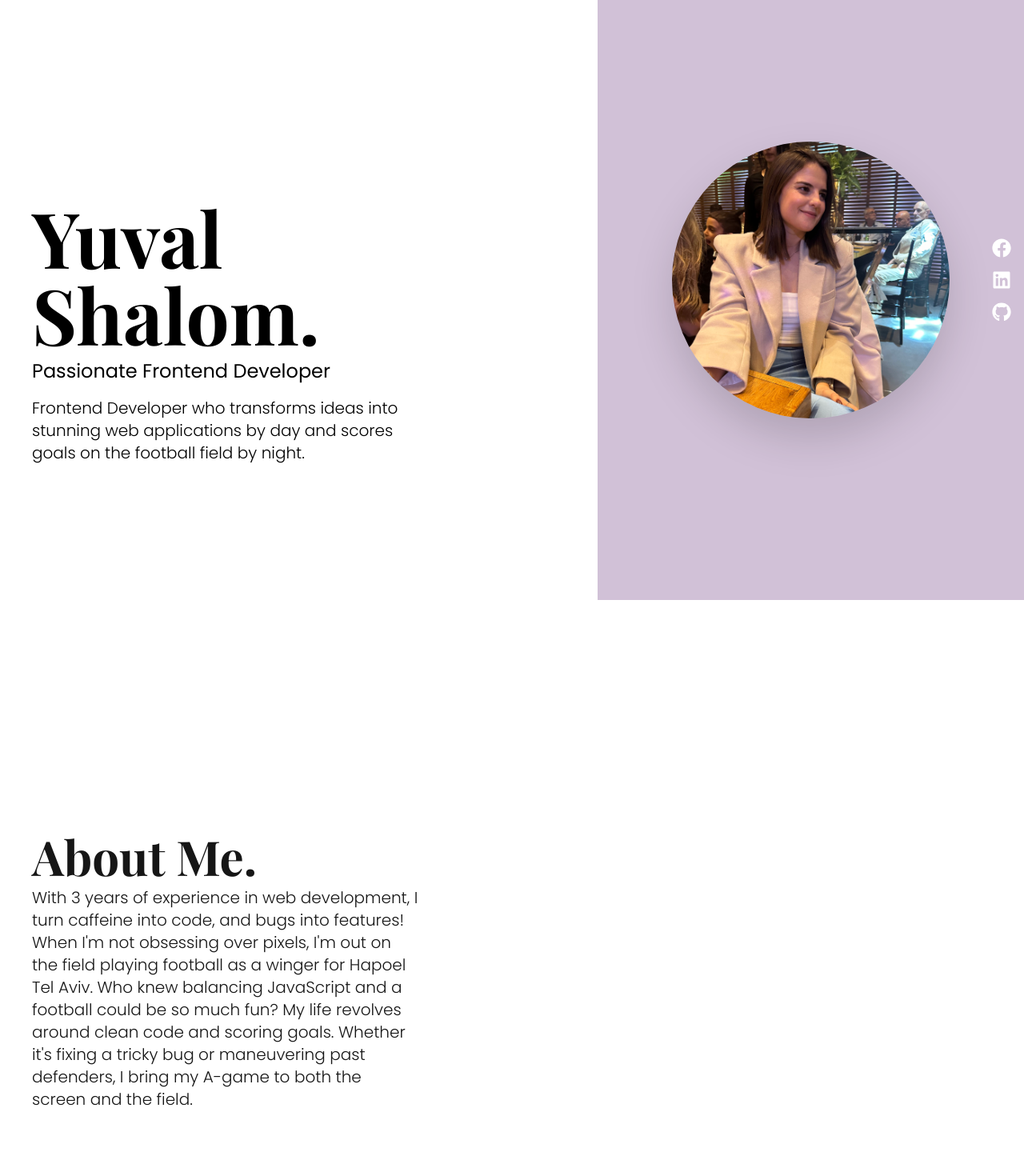
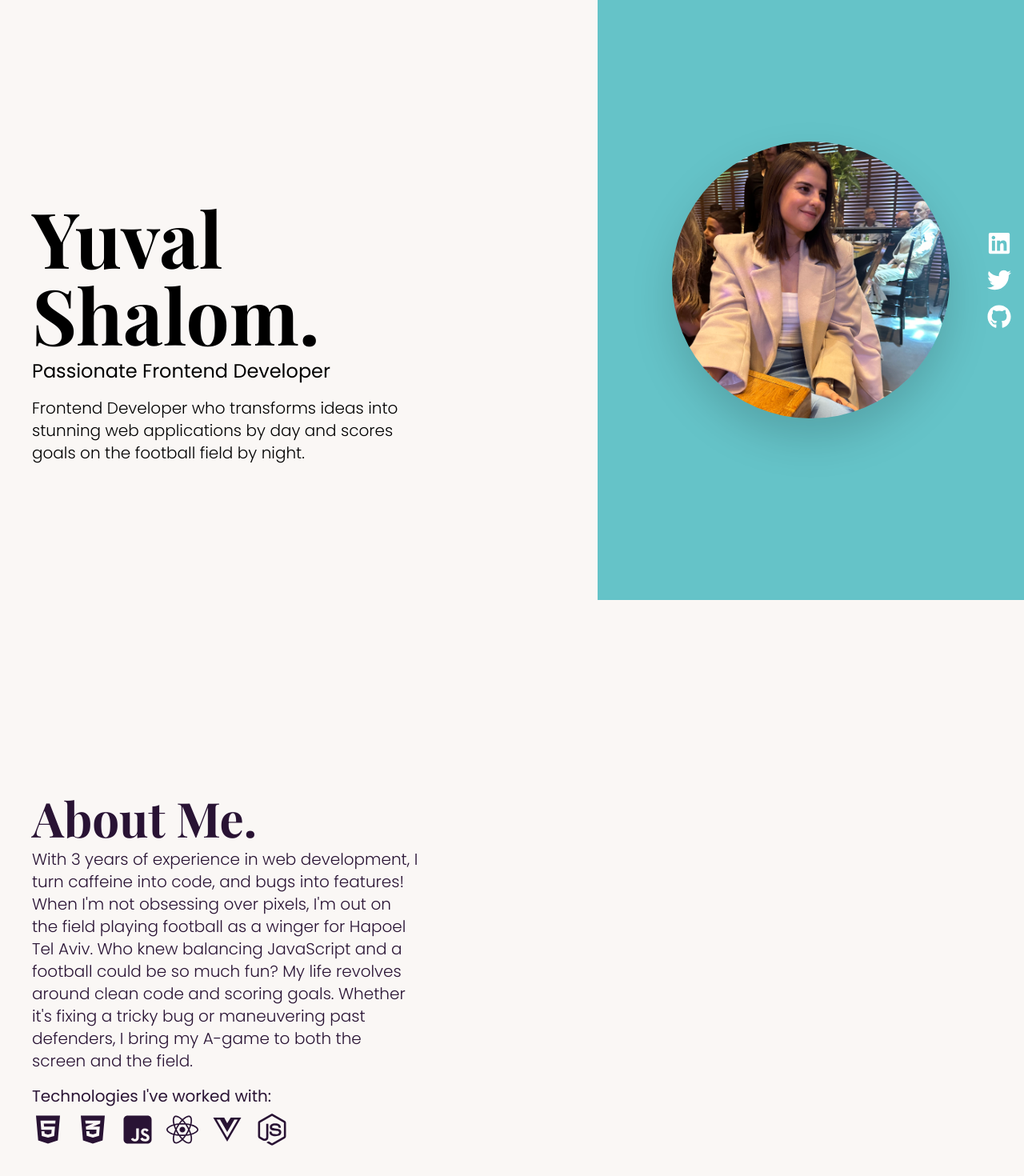
Before and after one commit to yuvalysh0/portfolio, a Next.js app: page / in a window 1280 px wide. Shown: the part 50-1520 px from the top of the page at 80% size. Built offline with nearby package versions, Linux system fonts and the light colour scheme.

Commit message:
Fixed theme and added icons

```diff
--- a/app/components/AboutMe.tsx
+++ b/app/components/AboutMe.tsx
@@ -1,8 +1,13 @@
 import React from 'react';
 import { aboutMe } from '../utils/aboutMe';
 import { playfair } from '../utils/fonts';
+import { techStack } from '../utils/techStack';
+import TechIcon from './TechIcon';
+import { IconName } from '@fortawesome/fontawesome-svg-core';
 
 const AboutMe = () => {
+  const iconStyle =
+    'transform hover:scale-110 transition-transform w-10 h-10 hover:text-primary';
   return (
     <div
       className="flex flex-col justify-center min-h-[70vh] md:min-h-screen p-10 md:pe-56"
@@ -13,7 +18,23 @@ const AboutMe = () => {
       >
         About Me.
       </h1>
-      <p className="text-lg md:text-xl font-light">{aboutMe.description}</p>
+      <p className="text-lg md:text-xl font-light mb-4">
+        {aboutMe.description}
+      </p>
+
+      <h2 className={`text-lg md:text-xl font-medium mb-2`}>
+        Technologies I've worked with:
+      </h2>
+      <div className="flex space-x-4">
+        {techStack.map(({ name, iconName }) => (
+          <TechIcon
+            key={name}
+            iconName={iconName as IconName}
+            name={name}
+            style={iconStyle}
+          />
+        ))}
+      </div>
     </div>
   );
 };
--- a/app/components/Experience.tsx
+++ b/app/components/Experience.tsx
@@ -10,7 +10,7 @@ const Experience = () => {
       id="experience"
     >
       <h1
-        className={`text-5xl md:text-6xl text-primary-content font-bold mb-8 md:mb-12 ${playfair.className}`}
+        className={`text-5xl md:text-6xl font-bold mb-8 md:mb-12 ${playfair.className}`}
       >
         Experience.
       </h1>
--- a/app/components/Hero.tsx
+++ b/app/components/Hero.tsx
@@ -5,7 +5,7 @@ import { playfair } from '../utils/fonts';
 const Hero = () => {
   return (
     <div
-      className="flex flex-col md:justify-center min-h-[50vh] md:min-h-screen p-10 md:pe-56 bg-primary md:bg-white  text-white md:text-black"
+      className="flex flex-col md:justify-center min-h-[50vh] md:min-h-screen p-10 md:pe-56 bg-primary md:bg-inherit  text-white md:text-black"
       id="home"
     >
       <h1
--- /dev/null
+++ b/app/components/TechIcon.tsx
@@ -0,0 +1,26 @@
+import React from 'react';
+import { FontAwesomeIcon } from '@fortawesome/react-fontawesome';
+import { IconName, library } from '@fortawesome/fontawesome-svg-core';
+import { fab } from '@fortawesome/free-brands-svg-icons';
+// Add all icons to the library so you can use it in your page
+library.add(fab);
+
+interface ITechIcon {
+  iconName: IconName;
+  name: string;
+  style: string;
+}
+
+const TechIcon = ({ iconName, name, style }: ITechIcon) => (
+  <div className="relative group">
+    <FontAwesomeIcon
+      icon={['fab', `${iconName}`]}
+      className={`text-3xl ${style}`}
+    />
+    <span className="absolute top-full mt-2 px-2 py-1 text-xs text-primary-content bg-primary rounded opacity-0 group-hover:opacity-100 transition-opacity duration-200">
+      {name}
+    </span>
+  </div>
+);
+
+export default TechIcon;
--- a/app/components/layout/ImageSection.tsx
+++ b/app/components/layout/ImageSection.tsx
@@ -3,21 +3,21 @@ import Image from 'next/image';
 import React from 'react';
 import profilePic from '../../assets/images/profile-picture.jpg';
 import { SocialIcon } from '../SocialIcon';
-import { FaFacebook, FaLinkedin, FaGithub } from 'react-icons/fa';
+import { FaTwitter, FaLinkedin, FaGithub } from 'react-icons/fa';
 import { Toaster, toast } from 'react-hot-toast';
 
 export const socialItems = [
   {
-    link: 'https://www.facebook.com/yuval.shalom.980',
-    icon: <FaFacebook />,
+    link: 'https://www.linkedin.com/in/yuvalshalom',
+    icon: <FaLinkedin />,
   },
-  { link: 'https://twitter.com/GavishAmit', icon: <FaLinkedin /> },
+  { link: 'https://twitter.com/yuvalysh0', icon: <FaTwitter /> },
   { link: 'https://github.com/yuvalysh0', icon: <FaGithub /> },
 ];
 
 const ImageSection = () => {
   const iconsStyle =
-    'text-white text-xl lg:text-2xl transform transition-transform duration-300 hover:scale-125 hover:rotate-12 md:hover:-translate-x-2';
+    'text-white text-xl md:text-2xl lg:text-3xl transform transition-transform duration-300 hover:scale-125 hover:rotate-12 md:hover:-translate-x-2';
 
   return (
     <section className="relative w-screen h-[50vh] flex md:fixed md:right-0 md:top-0 md:h-full items-center justify-center bg-primary md:w-5/12">
@@ -33,7 +33,7 @@ const ImageSection = () => {
             },
           })
         }
-        className="md:sticky object-cover rounded-full overflow-hidden w-[65%] aspect-square md:w-56 lg:w-72 drop-shadow-2xl shadow-slate-400 md:hover:border-2 md:hover:border-rose-400 md:transition-all md:duration-200 md:hover:scale-105"
+        className="md:sticky object-cover rounded-full overflow-hidden w-[65%] aspect-square md:w-56 lg:w-80 drop-shadow-2xl shadow-slate-400 md:hover:border-2 md:hover:border-rose-400 md:transition-all md:duration-200 md:hover:scale-105"
         src={profilePic}
         alt="Profile Picture"
       />
--- /dev/null
+++ b/app/utils/techStack.ts
@@ -0,0 +1,26 @@
+export const techStack = [
+  {
+    iconName: 'html5',
+    name: 'HTML',
+  },
+  {
+    iconName: 'css3-alt',
+    name: 'CSS',
+  },
+  {
+    iconName: 'js-square',
+    name: 'Javascript',
+  },
+  {
+    iconName: 'react',
+    name: 'React',
+  },
+  {
+    iconName: 'vuejs',
+    name: 'Vuejs',
+  },
+  {
+    iconName: 'node-js',
+    name: 'Nodejs',
+  },
+];
--- a/package.json
+++ b/package.json
@@ -9,6 +9,9 @@
     "lint": "next lint"
   },
   "dependencies": {
+    "@fortawesome/fontawesome-svg-core": "^6.5.2",
+    "@fortawesome/free-brands-svg-icons": "^6.5.2",
+    "@fortawesome/react-fontawesome": "^0.2.2",
     "@types/nodemailer": "^6.4.15",
     "next": "14.2.3",
     "nodemailer": "^6.9.13",
--- a/tailwind.config.ts
+++ b/tailwind.config.ts
@@ -1,20 +1,17 @@
-import type { Config } from "tailwindcss";
+import type { Config } from 'tailwindcss';
 
 const config: Config = {
   content: [
-    "./pages/**/*.{js,ts,jsx,tsx,mdx}",
-    "./components/**/*.{js,ts,jsx,tsx,mdx}",
-    "./app/**/*.{js,ts,jsx,tsx,mdx}",
+    './pages/**/*.{js,ts,jsx,tsx,mdx}',
+    './components/**/*.{js,ts,jsx,tsx,mdx}',
+    './app/**/*.{js,ts,jsx,tsx,mdx}',
   ],
   theme: {
-    extend: {
-    },
+    extend: {},
   },
-  plugins: [
-    require('daisyui'),
-  ],
+  plugins: [require('daisyui')],
   daisyui: {
-    themes: ["pastel"],
+    themes: ['cupcake'],
   },
 };
 export default config;
```
Also changed, not shown: 1 other file (tests, documents, lock files or other folders).
